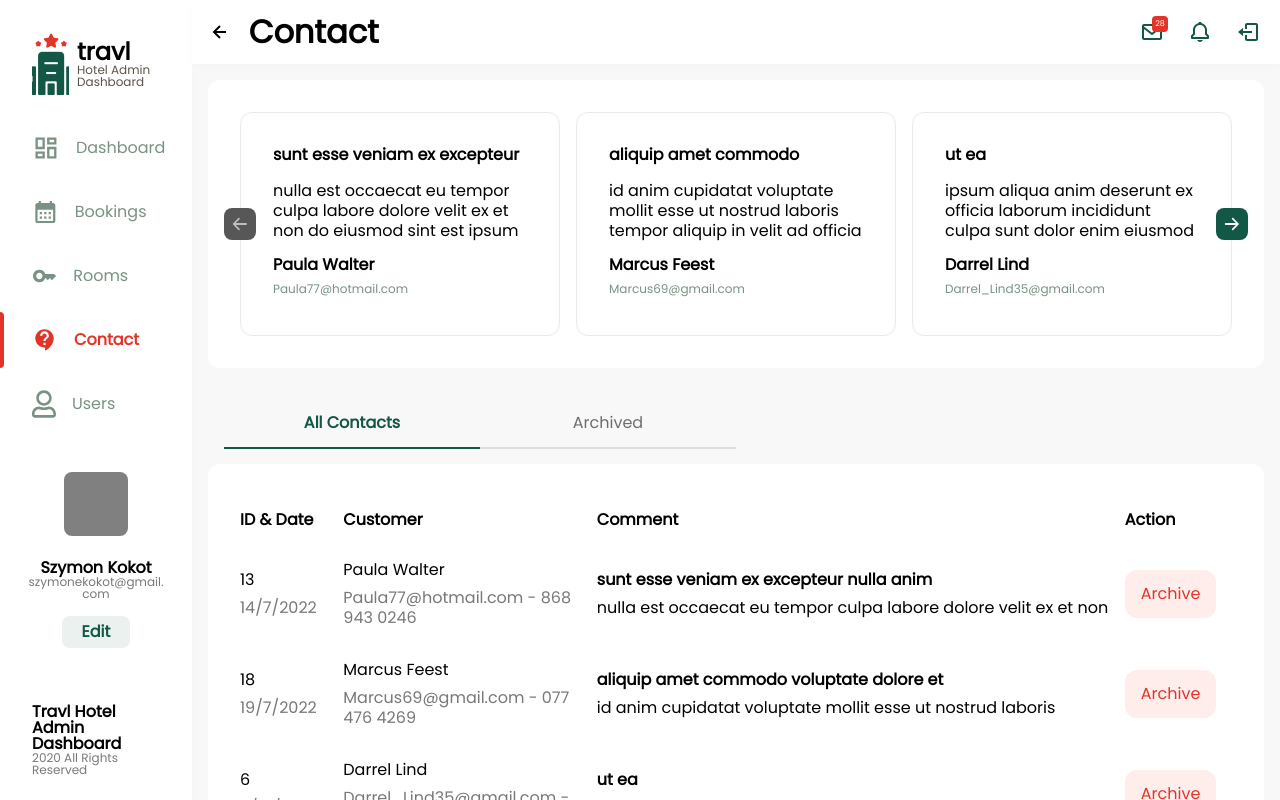
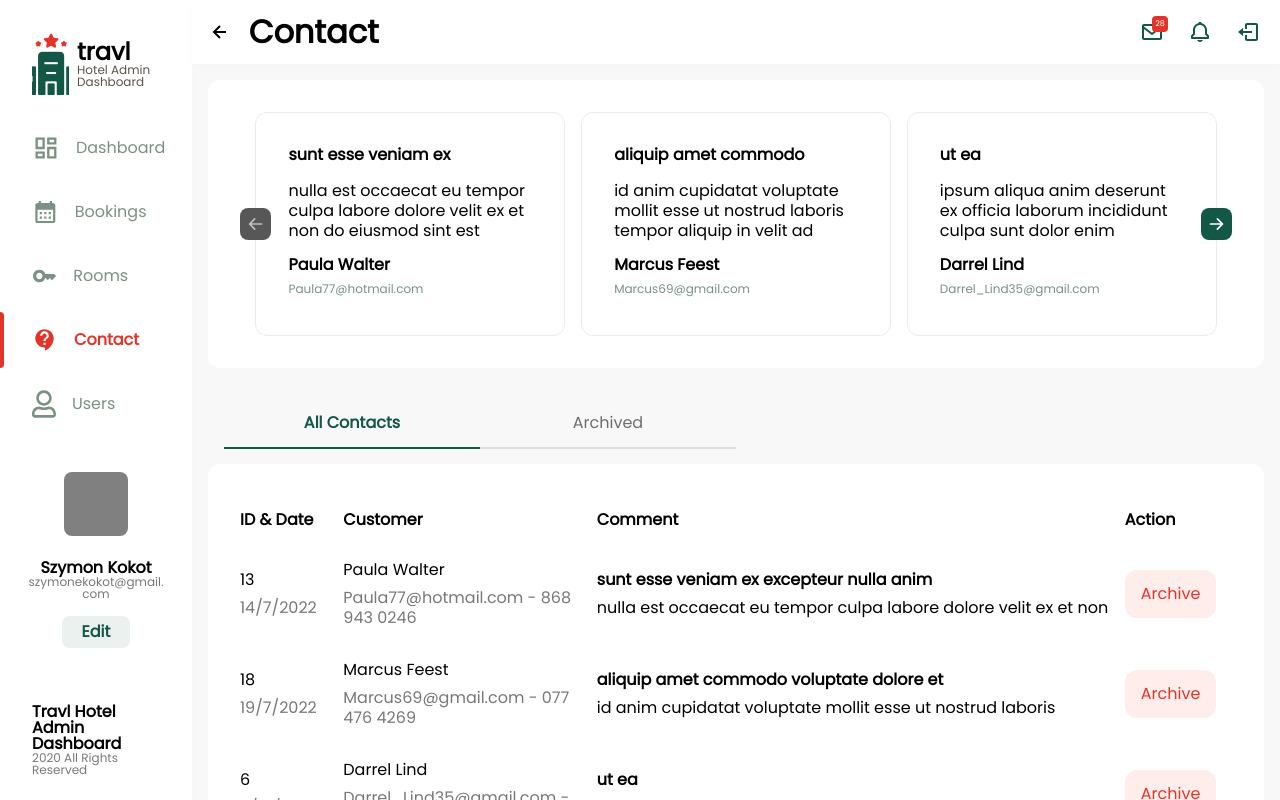
Before and after one commit to azerty0220pl/travl, a React (Create React App) app: page /#/dashboard in a window 1280 px wide. Both pictures are taken after a click on the button "Contact". Built offline with nearby package versions, Linux system fonts and the light colour scheme; some icons are missing.

Commit message:
animation on alt

```diff
--- a/src/components/advanced/Swiper.jsx
+++ b/src/components/advanced/Swiper.jsx
@@ -2,6 +2,7 @@ import { styled } from "styled-components";
 import { Box, Entry, Icon } from "../basic/Box";
 import Text from "../basic/Text";
 import { HiArrowLeft, HiArrowRight } from "react-icons/hi";
+import { useState } from "react";
 
 export const SwiperComponents = ({ data, cur, count }) => {
 
@@ -107,16 +108,32 @@ export const SwiperNavigation = ({ data, count, cur, setCur }) => {
 const Container = styled.div`
     position: absolute;
     top: ${props => props.$top || "0"};
-    left: ${props => props.left || "0"};
+    left: ${props => props.$left || "0"};
     height: 100%;
-    weigth: 100%;
+    width: 100%;
     display: flex;
     justify-content: space-between;
     gap: 1rem;
+    transition: ${props => props.$transition || "all 0.25s"};
+`;
+
+const Mask = styled.div`
+    position: relative;
+    width: 100%;
+    height: 14rem;
+    overflow: hidden;
+    margin-left: ${props => props.$margin || "0"};
+    margin-right: ${props => props.$margin || "0"};
 `;
 
 export const SwiperNavigationAlt = ({ data, count, cur, setCur, margin, colors }) => {
+    const [pos1, setPos1] = useState("0");
+    const [pos2, setPos2] = useState("100%");
+    const [tran, setTran] = useState("0")
+    const [aux, setAux] = useState(0);
+
     const pages = Math.ceil((data.length || 0) / count);
+
     const move = (x) => {
         if (pages === 0)
             return;
@@ -126,30 +143,50 @@ export const SwiperNavigationAlt = ({ data, count, cur, setCur, margin, colors }
         if (y < 0 || y >= pages)
             return;
 
-        setCur(y);
+        setAux(y);
+        setTran("none");
+        setPos1("0%");
+        setPos2((100 * x) + "%");
+
+        setTimeout(() => {
+            setTran("all 0.25s")
+            setPos1(-(100 * x) + "%");
+            setPos2("0%");
+        }, 10);
+
+        setTimeout(() => {
+            setCur(y);
+            setTran("none");
+            setPos1("0%");
+            setPos2("100%");
+        }, 260);
     };
 
     return (
         <>
-            <Container>
-                <SwiperComponents data={data} cur={cur} count={count} />
-            </Container>
             <Icon
                 as="button"
-                $margin={margin}
                 $dim="2rem"
                 $padding="0.45rem"
                 $color={cur - 1 < 0 ? colors[0] : colors[1]}
                 onClick={() => { move(-1) }}
+                $zindex="10"
             >
                 <HiArrowLeft size="2rem" color={cur - 1 < 0 ? colors[2] : colors[3]} />
             </Icon>
+            <Mask $margin={margin}>
+                <Container $left={pos1} $transition={tran}>
+                    <SwiperComponents data={data} cur={cur} count={count} />
+                </Container>
+                <Container $left={pos2} $transition={tran}>
+                    <SwiperComponents data={data} cur={aux} count={count} />
+                </Container>
+            </Mask>
             <Icon
                 as="button"
-                $margin={margin}
                 $dim="2rem"
                 $padding="0.45rem"
-                $color={cur + 1 >= pages ? colors[0] :colors[1]}
+                $color={cur + 1 >= pages ? colors[0] : colors[1]}
                 onClick={() => { move(1) }}
             >
                 <HiArrowRight size="2rem" color={cur + 1 >= pages ? colors[2] : colors[3]} />
--- a/src/pages/Contact.jsx
+++ b/src/pages/Contact.jsx
@@ -22,8 +22,8 @@ const Contact = () => {
     return (
         <>
             <Box $margin="1rem">
-                <Entry $padding="0" $justify="space-between" $gap="1rem" $height="14rem">
-                    <SwiperNavigationAlt data={data1} count={3} cur={cur1} setCur={setCur1} margin="0 -1rem" colors={["#575757", "#135846", "#BEBEBE", "#FFF"]} />
+                <Entry $padding="0" $justify="space-between" $height="14rem">
+                    <SwiperNavigationAlt data={data1} count={3} cur={cur1} setCur={setCur1} margin="-2rem" colors={["#575757", "#135846", "#BEBEBE", "#FFF"]} />
                 </Entry>
             </Box>
             <Entry $margin="0 1rem" $padding="1rem" $color="transparent" $justify="space-between">
```
